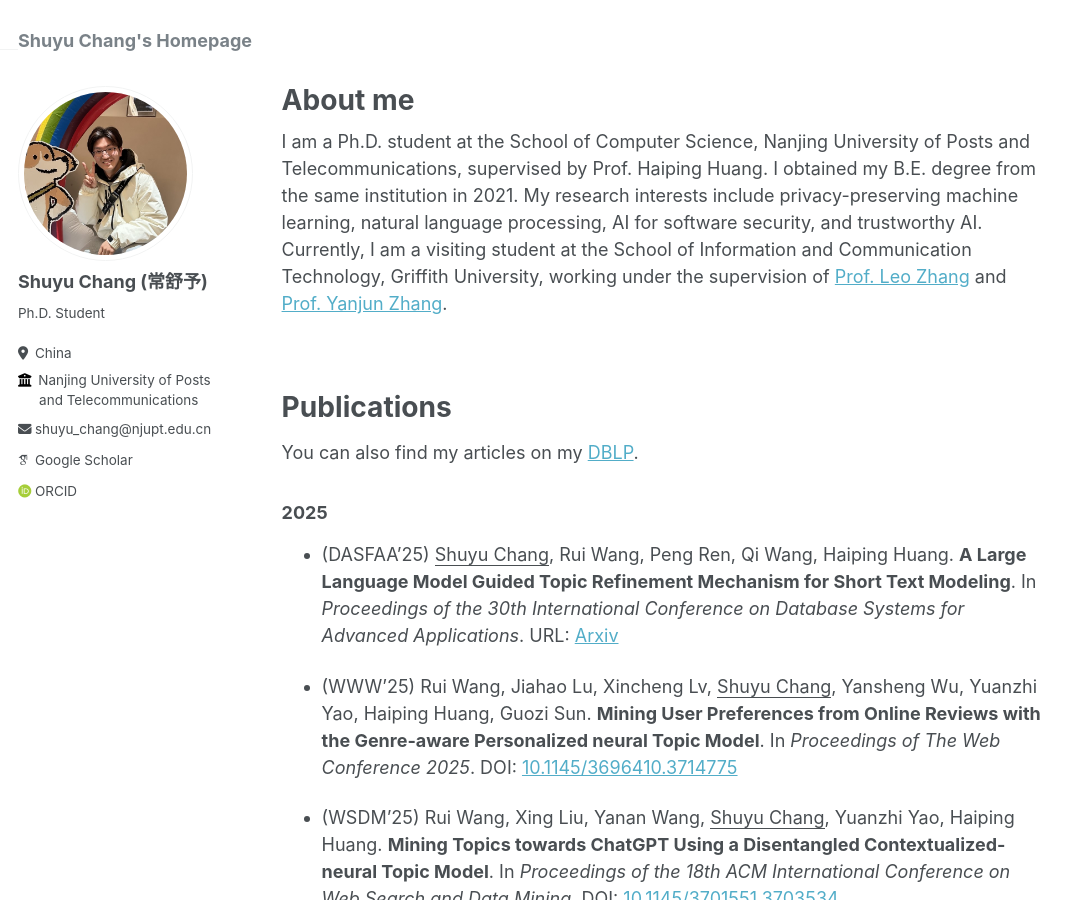
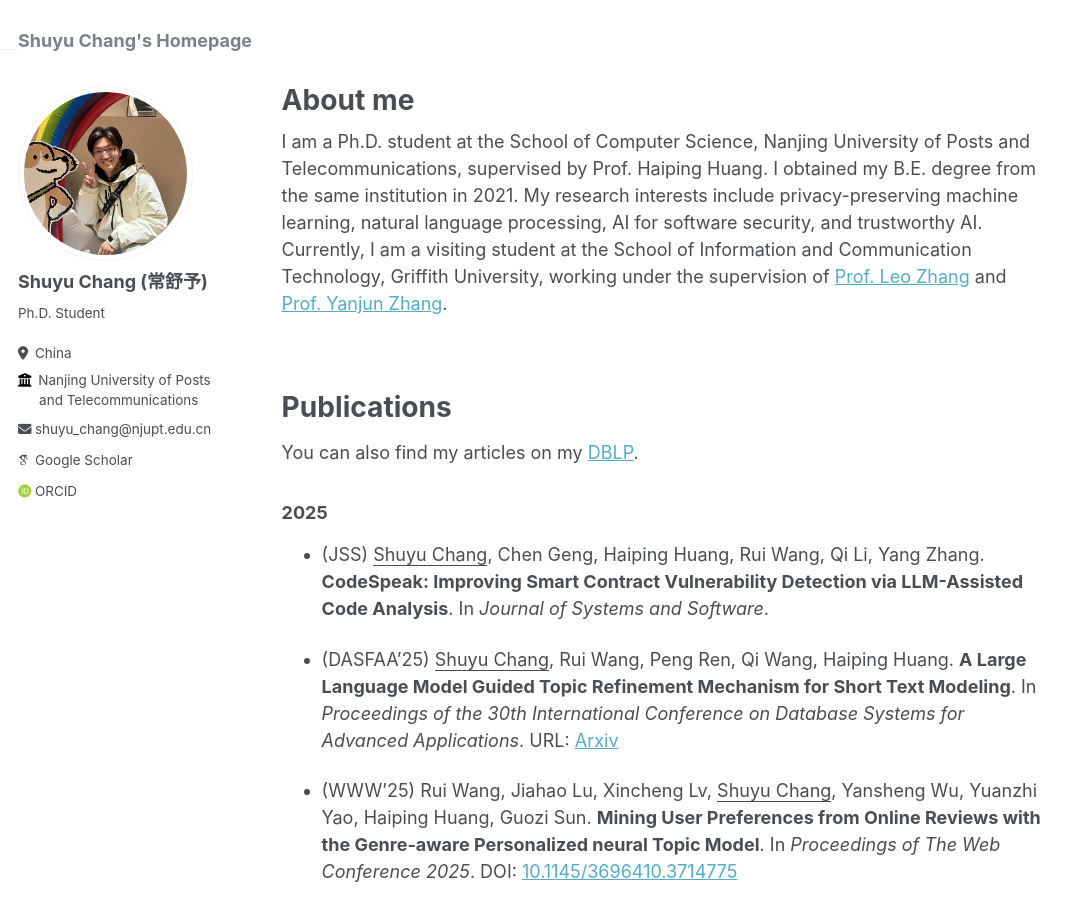
Before and after one commit to ChangShuyu/changshuyu.github.io, a Jekyll site: the page built from _pages/about.md, in a window 1280 px wide and 900 px high. Shown: the whole window, without its empty margins (0-1085 px from the left). Built offline with Jekyll 4.4.1, drawn with Linux system fonts in a browser that asks for light colours; some web fonts are replaced.

Commit message:
update publication

```diff
--- a/_pages/about.md
+++ b/_pages/about.md
@@ -15,6 +15,8 @@ I am a Ph.D. student at the School of Computer Science, Nanjing University of Po
 
 You can also find my articles on my [DBLP](https://dblp.uni-trier.de/pid/314/4070.html).
 ### 2025
+- (JSS) <u>Shuyu Chang</u>, Chen Geng, Haiping Huang, Rui Wang, Qi Li, Yang Zhang. **CodeSpeak: Improving Smart Contract Vulnerability Detection via LLM-Assisted Code Analysis**. In *Journal of Systems and Software*.
+
 - (DASFAA'25) <u>Shuyu Chang</u>, Rui Wang, Peng Ren, Qi Wang, Haiping Huang. **A Large Language Model Guided Topic Refinement Mechanism for Short Text Modeling**. In *Proceedings of the 30th International Conference on Database Systems for Advanced Applications*. URL: [Arxiv](https://arxiv.org/abs/2403.17706)
 
 
```
Also changed, not shown: 1 other file.
